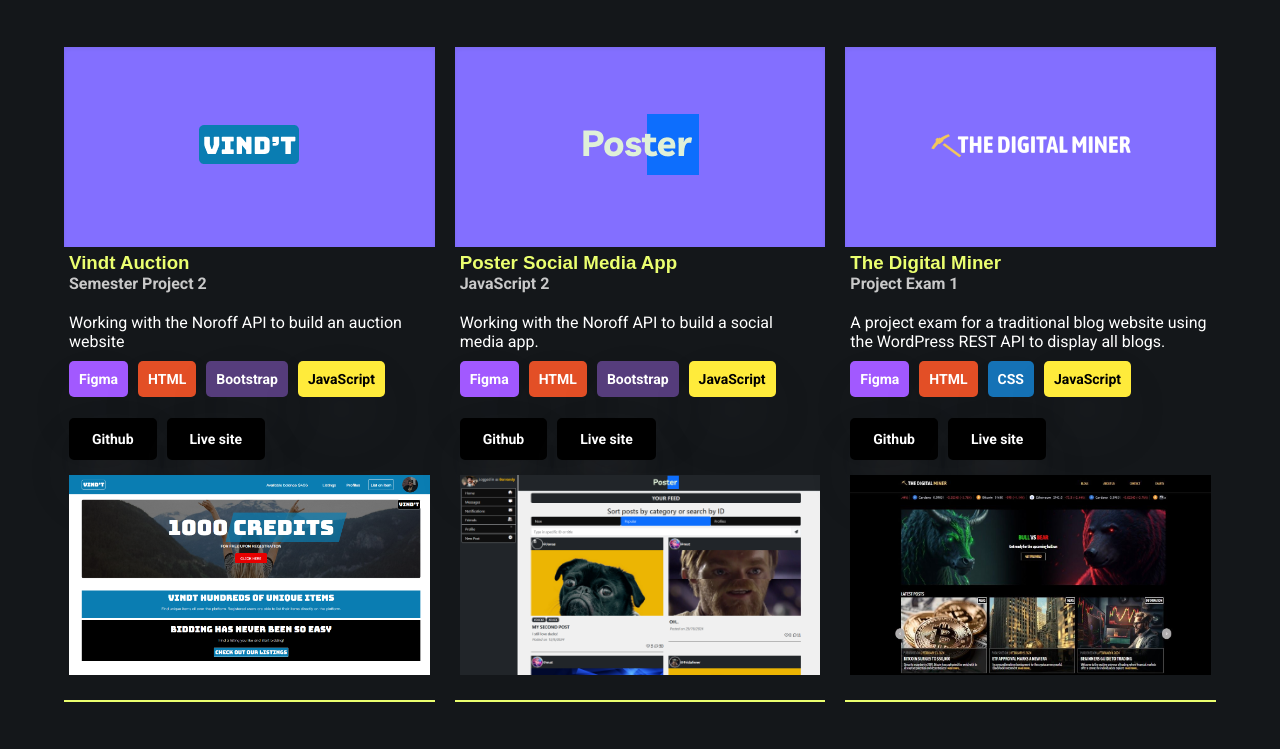
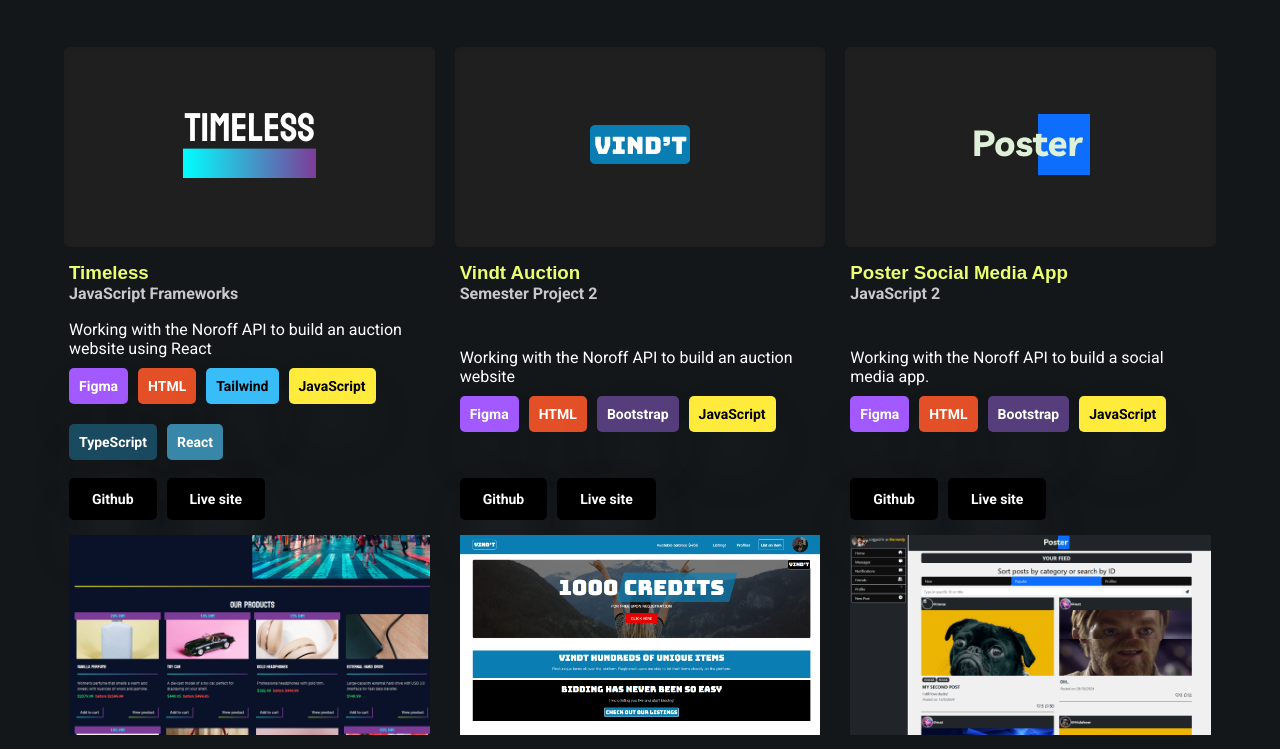
Before and after one commit to Barvand/portfolio-1, a website with bundled scripts: page index.html in a window 1280 px wide. Shown: the part 982-1731 px from the top of the page. Built offline with nearby package versions, Linux system fonts and the light colour scheme; a web font is replaced by a local one.

Commit message:
added new project and updated some styles

```diff
--- a/css/global.css
+++ b/css/global.css
@@ -60,7 +60,6 @@ figure {
 .website-logo {
   margin-right: auto; /* Pushes the logo to the left */
 }
-
 
 h1 {
   font-family: "Asap Condensed", sans-serif;
@@ -169,7 +168,6 @@ button {
   margin-top: 20px;
   background-color: #836fff;
   border: solid 3px #836fff;
-
 }
 
 .btn-black {
@@ -220,7 +218,7 @@ button {
 }
 
 .project--text-fixed-height {
-  height: 125px;
+  height: 175px;
   margin: auto;
   align-content: center;
 }
@@ -240,9 +238,11 @@ button {
 .project--image-holder {
   height: 200px;
   align-items: center;
-  background: #836fff;
+  background: #201f1f;
   transition: transform 0.3s ease;
   box-shadow: rgba(0, 0, 0, 0.06) 0px 2px 4px 0px inset;
+  border-radius: 5px;
+  margin-bottom: 10px;
 }
 
 .project-card--website-image-container {
@@ -293,11 +293,24 @@ button {
   background-color: #563d7c;
 }
 
+.btn-tailwind {
+  background-color: #38bdf8;
+  color: black;
+}
+
+.btn-react {
+  background-color: #3887a8;
+}
+
+.btn-typescript {
+  background-color: #1a4a5f;
+}
+
 /*  Section three / Contact */
 
 #about-me {
   color: #ebff6f;
-  text-transform:inherit;
+  text-transform: inherit;
 }
 .contact-container {
   background-color: #1b1f23;
--- a/index.html
+++ b/index.html
@@ -45,7 +45,7 @@
               <p class="hero-paragraph"> I'm a passionate frontend developer
                 dedicated to creating beautiful, user-friendly websites.
                 My work focuses on crafting responsive designs and seamless user experiences. </p>
-              <button class="btn hero-btn"> See all work </button>
+              <button class="btn hero-btn"> Check out my work </button>
             </div>
             <div class="personal-image-container">
               <img src="/images/github-image.jpg" class="personal-image">
--- a/src/project-cards.js
+++ b/src/project-cards.js
@@ -63,15 +63,21 @@ export async function renderProjectCard() {
    buildWithContainer.appendChild(buildWithItem); // Add each item to the container
 
    if (item === "JavaScript") {
-    buildWithItem.classList.add("btn-JS", "btn-build");
+     buildWithItem.classList.add("btn-JS", "btn-build");
    } else if (item === "CSS") {
-    buildWithItem.classList.add("btn-CSS", "btn-build");
+     buildWithItem.classList.add("btn-CSS", "btn-build");
    } else if (item === "HTML") {
-    buildWithItem.classList.add("btn-HTML", "btn-build");
+     buildWithItem.classList.add("btn-HTML", "btn-build");
    } else if (item === "Figma") {
-    buildWithItem.classList.add("btn-figma", "btn-build");
+     buildWithItem.classList.add("btn-figma", "btn-build");
    } else if (item === "Bootstrap") {
-    buildWithItem.classList.add("btn-bootstrap", "btn-build")
+     buildWithItem.classList.add("btn-bootstrap", "btn-build");
+   } else if (item === "Tailwind") {
+     buildWithItem.classList.add("btn-tailwind", "btn-build");
+   } else if (item === "React") {
+     buildWithItem.classList.add("btn-react", "btn-build");
+   } else if (item === "TypeScript") {
+     buildWithItem.classList.add("btn-typescript", "btn-build");
    }
    buildWithContainer.appendChild(buildWithItem);
 
--- a/src/projects.json
+++ b/src/projects.json
@@ -1,4 +1,17 @@
 [
+  {
+    "id": "7",
+    "title": "Timeless",
+    "type": "JavaScript Frameworks",
+    "description": "Working with the Noroff API to build an auction website using React",
+    "buildWith": ["Figma", "HTML", "Tailwind", "JavaScript", "TypeScript", "React"],
+    "github": "https://github.com/Barvand/JavaScript-Frameworks/",
+    "liveSite": "https://timeless-shop.netlify.app/",
+    "logo": "images/timelesslogo.png",
+    "logoAlt": "Timeless logo",
+    "websiteImage": "images/timeless-website.jpg",
+    "websiteImageAlt": "Timeless website"
+  },
   {
     "id": "1",
     "title": "Vindt Auction",
```
Also changed, not shown: images/timeless-website.jpg (added), images/timelesslogo.png (added).
